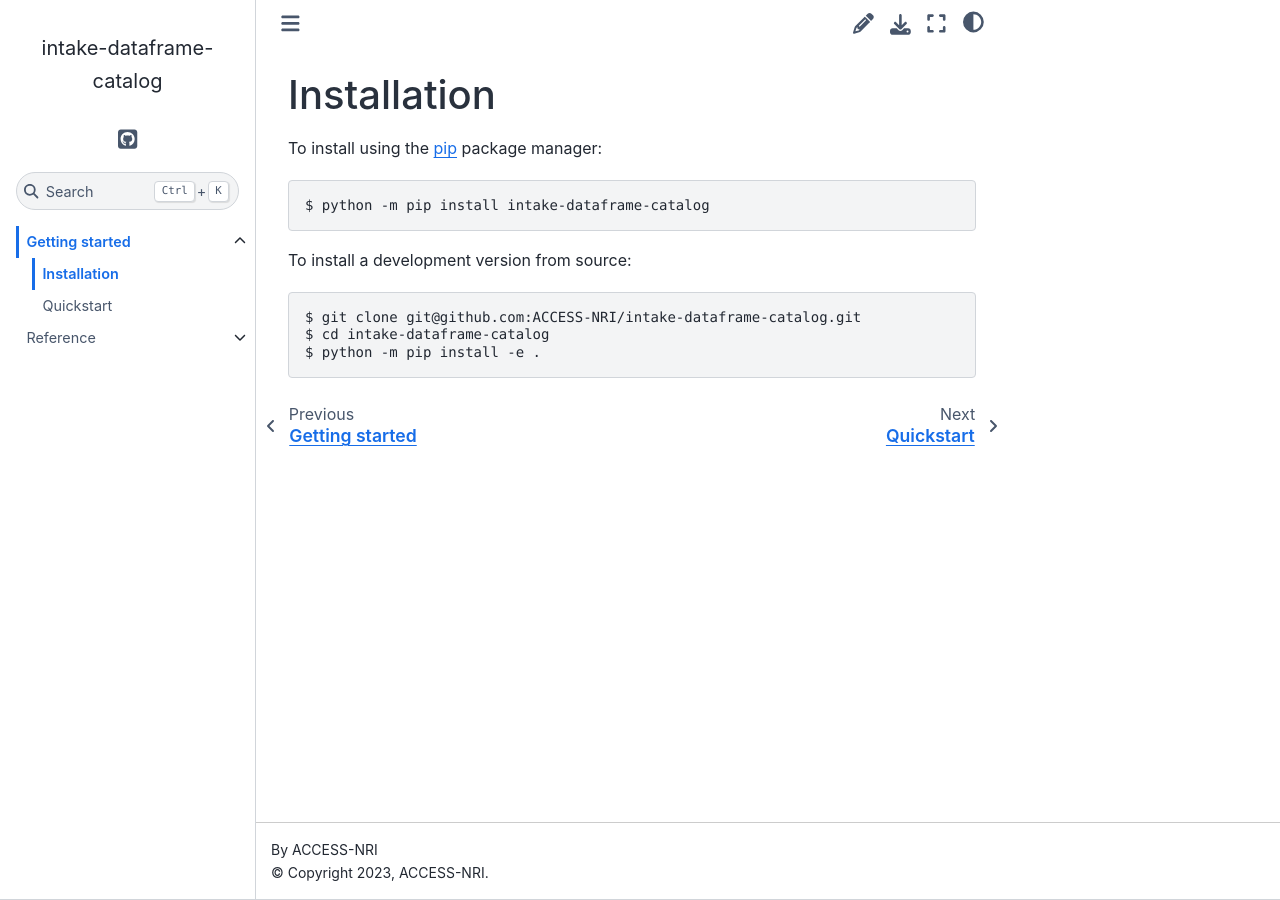
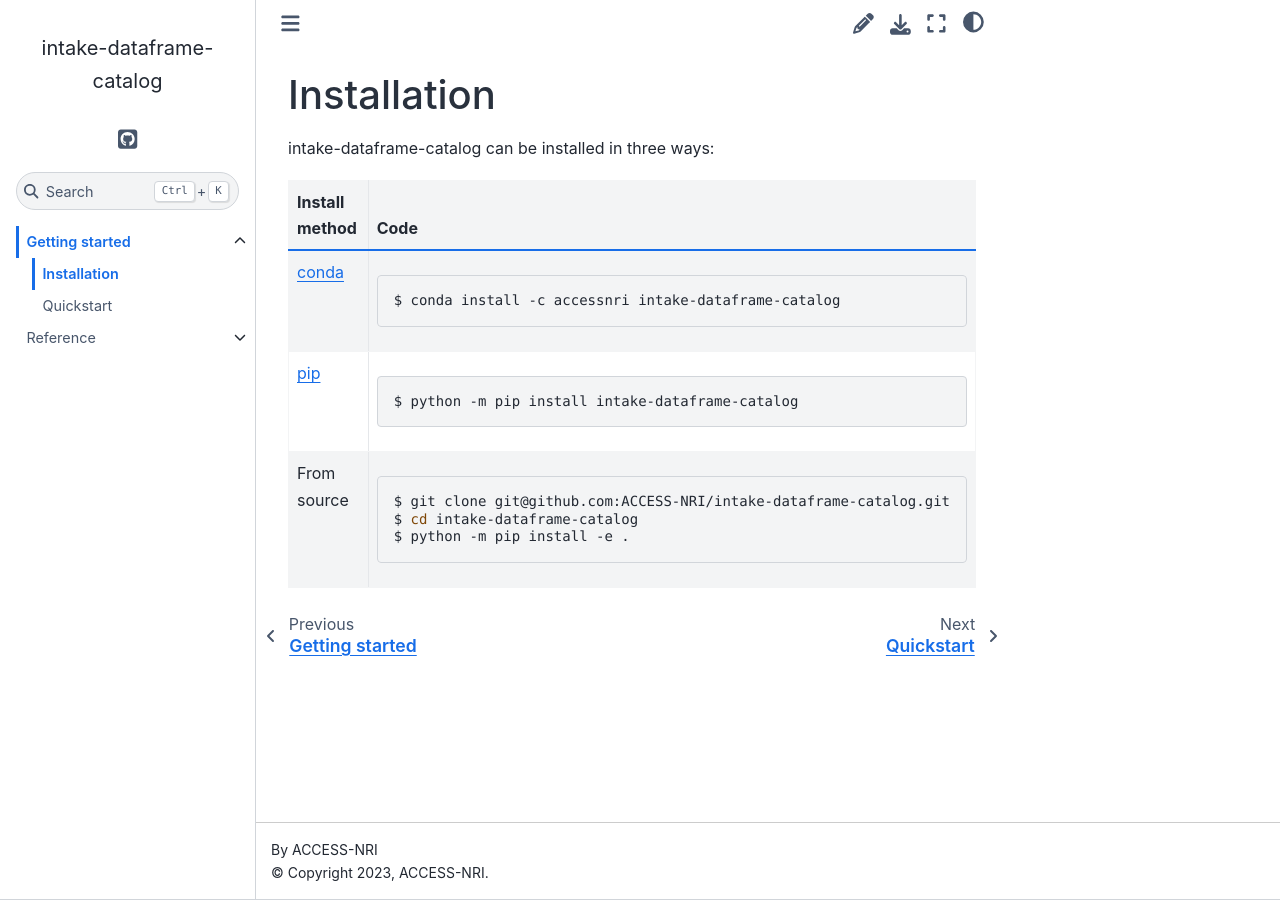
Before and after one commit to ACCESS-NRI/intake-dataframe-catalog, a Sphinx documentation site: the page built from docs/getting_started/installation.rst, in a window 1280 px wide. Built offline with Sphinx 7.4.7 and the Sphinx Book theme 1.1.4, drawn with Linux system fonts in a browser that asks for light colours.

Commit message:
add conda to installation options

```diff
--- a/docs/getting_started/installation.rst
+++ b/docs/getting_started/installation.rst
@@ -3,12 +3,23 @@
 Installation
 ============
 
-To install using the `pip <https://pypi.org/project/pip/>`_ package manager::
+intake-dataframe-catalog can be installed in three ways:
 
-    $ python -m pip install intake-dataframe-catalog
+============================================ ===========================================
+Install method                               Code
+============================================ ===========================================
+`conda <https://docs.conda.io/en/latest/>`_  .. code-block:: bash
 
-To install a development version from source::
+                                                $ conda install -c accessnri intake-dataframe-catalog
 
-    $ git clone git@github.com:ACCESS-NRI/intake-dataframe-catalog.git
-    $ cd intake-dataframe-catalog
-    $ python -m pip install -e .
+`pip <https://pypi.org/project/pip/>`_       .. code-block:: bash
+
+                                                $ python -m pip install intake-dataframe-catalog
+
+From source                                  .. code-block:: bash
+
+                                                $ git clone git@github.com:ACCESS-NRI/intake-dataframe-catalog.git
+                                                $ cd intake-dataframe-catalog
+                                                $ python -m pip install -e .
+
+============================================ ===========================================
```
